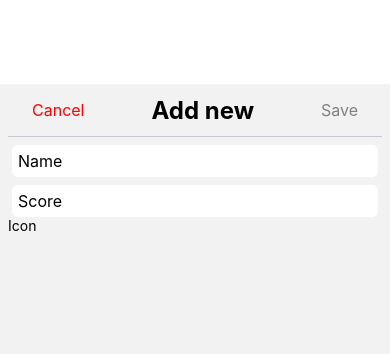
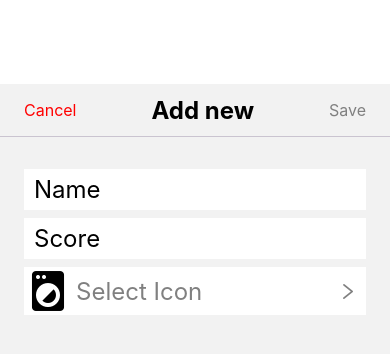
Before and after one commit to JordiMartinezDev/cleaningWars, a React Native app: screen /newTask in a window 390 px wide. Shown: the top 354 px of the page. Built offline with nearby package versions, Linux system fonts and the light colour scheme.

Commit message:
Add new task styling + select icon page

```diff
--- a/components/Input.js
+++ b/components/Input.js
@@ -24,6 +24,6 @@ const styles = StyleSheet.create({
     backgroundColor: "white",
     padding: 6,
     borderRadius: 6,
-    fontSize: 16,
+    fontSize: 24,
   },
 });
--- a/navigators/LoggedInAppNavigator.js
+++ b/navigators/LoggedInAppNavigator.js
@@ -18,6 +18,7 @@ import Header from "../components/Header";
 import TaskList from "../screens/modal/TaskList";
 import NewTask from "../screens/modal/NewTask";
 import DatePicker from "../components/DatePicker";
+import SelectIcon from "../screens/modal/SelectIcon";
 
 const Tab = createBottomTabNavigator();
 const Stack = createNativeStackNavigator();
@@ -112,6 +113,7 @@ const LoggedInAppNavigator = () => {
           <Stack.Screen name="datePicker" component={DatePicker} />
           <Stack.Screen name="addTask" component={AddTask} />
           <Stack.Screen name="newTask" component={NewTask} />
+          <Stack.Screen name="selectIcon" component={SelectIcon} />
         </Stack.Group>
       </Stack.Navigator>
     </>
--- a/screens/modal/NewTask.js
+++ b/screens/modal/NewTask.js
@@ -1,48 +1,102 @@
 import { View, Text, StyleSheet, Platform, Pressable } from "react-native";
-import React from "react";
+import React, { useState } from "react";
 import AddOrCancelHeader from "../../components/AddOrCancelHeader";
 import { useNavigation } from "@react-navigation/native";
 import { Divider } from "react-native-paper";
+import Input from "../../components/Input";
 import AntDesign from "@expo/vector-icons/AntDesign";
-import Input from "../../components/Input";
+import MaterialIcons from "@expo/vector-icons/MaterialIcons";
 
 const NewTask = () => {
   const navigation = useNavigation();
 
-  function pointsHandler() {}
+  const [name, setName] = useState("");
+  const [score, setScore] = useState("");
+
+  function scoreHandler(score) {
+    setScore(score);
+  }
+  function nameHandler(name) {
+    setName(name);
+  }
+  function handleSelectIcon() {
+    navigation.navigate("selectIcon");
+  }
   return (
-    <View style={styles.container}>
+    <>
       <AddOrCancelHeader goBack={navigation.goBack} />
       <Divider />
+      <View style={styles.container}>
         <View style={styles.inputContainer}>
           <Input
             textInputConfig={{
               placeholder: "Name",
             }}
+            onChangeText={nameHandler}
+            value={name}
           />
         </View>
+
         <View style={styles.inputContainer}>
           <Input
             textInputConfig={{
               keyboardType: "decimal-pad",
               placeholder: "Score",
             }}
-          onChangeText={pointsHandler}
+            onChangeText={scoreHandler}
+            value={score}
           />
         </View>
-
-      <Text>Icon</Text>
+        <Pressable onPress={handleSelectIcon}>
+          <View style={styles.iconBar}>
+            <View style={styles.defaultIconAndText}>
+              <MaterialIcons
+                name="local-laundry-service"
+                size={48}
+                color="black"
+              />
+              <Text style={styles.iconText}>Select Icon</Text>
             </View>
+            <View style={styles.icon}>
+              <AntDesign name="right" size={20} color="gray" />
+            </View>
+          </View>
+        </Pressable>
+      </View>
+    </>
   );
 };
 
 const styles = StyleSheet.create({
   container: {
-    marginHorizontal: 8,
+    flex: 1,
+    marginTop: 24,
+    marginHorizontal: 24,
+    justifyContent: "start",
   },
   inputContainer: {
     marginTop: 8,
+    backgroundColor: "white",
   },
   nameContainer: {},
+  iconBar: {
+    flexDirection: "row",
+    alignItems: "center",
+    justifyContent: "space-between",
+    backgroundColor: "white",
+    marginTop: 8,
+  },
+  iconText: {
+    color: "gray",
+    fontSize: 24,
+    marginLeft: 4,
+  },
+  defaultIconAndText: {
+    flexDirection: "row",
+    alignItems: "center",
+  },
+  icon: {
+    marginRight: 8,
+  },
 });
 export default NewTask;
--- /dev/null
+++ b/screens/modal/SelectIcon.js
@@ -0,0 +1,30 @@
+import { View, Text, StyleSheet, ScrollView } from "react-native";
+import React from "react";
+import AddOrCancelHeader from "../../components/AddOrCancelHeader";
+import { Divider } from "react-native-paper";
+import { useNavigation } from "@react-navigation/native";
+import FontAwesome5 from "@expo/vector-icons/FontAwesome5";
+
+const SelectIcon = () => {
+  const navigation = useNavigation();
+
+  const iconList = [{ name: "baby", size: 24, color: "black" }];
+
+  return (
+    <ScrollView>
+      <AddOrCancelHeader goBack={navigation.goBack} />
+      <Divider />
+      <View>
+        <FontAwesome5 name={iconList[0].name} size={48} color="black" />
+      </View>
+    </ScrollView>
+  );
+};
+
+export default SelectIcon;
+
+const styles = StyleSheet.create({
+  container: {
+    flex: 1,
+  },
+});
```
Also changed, not shown: components/Card.js (added, +9 -0 lines), components/CustomIcon.js (added, +12 -0 lines). Lines whose indentation alone changed are shown as unchanged.
